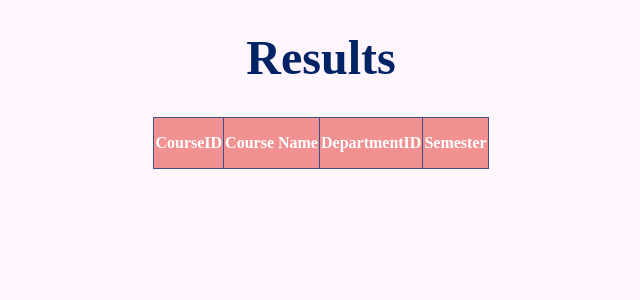
After one commit to InquisitiveMe15/G1_200001032_200001036_200001047_200001051_course_faculty, a Flask app: template templates/filteredtable_5.html in a window 1280 px wide. The commit adds this page. Shown: the top 300 px of the page, without its empty margins (319-959 px from the left). Run offline with Flask 2, Linux system fonts and the light colour scheme; the template is opened without the code that fills it: most values are stand-ins (such as "Sample title", 1, 10 or a date in 2020); lists and menus that the app fills with data are empty.

Commit message:
queries part done

```diff
--- a/app.py
+++ b/app.py
@@ -376,8 +376,8 @@ def executeQuery5():
             while(row != None):
                 cursorID.append(row[0])
                 row = cursor.fetchone()
-        for id in cursorID:    #extra
-            print(id)
+        # for id in cursorID:    #extra
+        #     print(id)
         ValidCourseID=[]
         for id in cursorID:
             query_string="SELECT courseID from istaughtby WHERE courseID='{}' AND (startingYear<2020) AND (endYear IS NULL OR endYear > 2020)".format(id)
@@ -391,8 +391,8 @@ def executeQuery5():
                 while(row != None):
                     ValidCourseID.append(row[0])
                     row = cursor.fetchone()
-        for id in ValidCourseID:      #extra
-            print(id)
+        # for id in ValidCourseID:      #extra
+        #     print(id)
         CourseName=[]
         for id in ValidCourseID:
             query_string="SELECT courseName FROM courses WHERE courseID='{}'".format(id)
@@ -406,9 +406,44 @@ def executeQuery5():
                 while(row != None):
                     CourseName.append(row[0])
                     row = cursor.fetchone()
-        for name in CourseName:
-            print(name)
-        return render_template("filteredtable.html", resultlist=CourseName, result="Courses")
+        departmentID=[]
+        for id in ValidCourseID:
+            query_string="SELECT deapartmentID FROM courses WHERE courseID='{}'".format(id)
+            cursor.execute(query_string)
+            row=cursor.fetchone()
+            if(row==None):
+                print("No such course exists.")
+            else:
+                departmentID.append(row[0])
+                row = cursor.fetchone()
+                while(row != None):
+                    departmentID.append(row[0])
+                    row = cursor.fetchone()
+        semester=[]
+        for id in ValidCourseID:
+            query_string="SELECT semester FROM courses WHERE courseID='{}'".format(id)
+            cursor.execute(query_string)
+            row=cursor.fetchone()
+            if(row==None):
+                print("No such course exists.")
+            else:
+                semester.append(row[0])
+                row = cursor.fetchone()
+                while(row != None):
+                    semester.append(row[0])
+                    row = cursor.fetchone()
+        # for name in CourseName:  #extra
+        #     print(name)
+        result=[]
+        length=len(ValidCourseID)
+        result.append(ValidCourseID)
+        result.append(CourseName)
+        result.append(departmentID)
+        result.append(semester)
+        print(result)
+        print(type(result))
+        return render_template("filteredtable_5.html", result=result, length=length)
+        return render_template("filteredtable_5.html", courseidlist=ValidCourseID, coursenamelist=CourseName, semesterlist=semester, departmentlist=departmentID)
 
     return("NOT SUBMITTED PROPERLY")
 
--- a/queries/sql_queries_database2_dummy.sql
+++ b/queries/sql_queries_database2_dummy.sql
@@ -128,6 +128,7 @@ INSERT INTO associated (departmentID, facultyId) values (3, 3);
 INSERT INTO associated (departmentID, facultyId) values (1, 6);
 INSERT INTO associated (departmentID, facultyId) values (6, 7);
 INSERT INTO associated (departmentID, facultyId) values (1, 8);
+
 SELECT * FROM associated;
 
 INSERT INTO istaughtby (courseID, facultyId, startingYear, day, timing, roomNO) VALUES (104,5,2009,"M,T,W","10:00","1");
@@ -136,5 +137,8 @@ INSERT INTO istaughtby (courseID, facultyId, startingYear, day, timing, roomNO)
 INSERT INTO istaughtby (courseID, facultyId, startingYear, day, timing, roomNO) VALUES (156,3,2009,"M,T,W","10:00","4");
 INSERT INTO istaughtby (courseID, facultyId, startingYear, day, timing, roomNO) VALUES (201,2,2009,"M,T,W","11:00","5");
 INSERT INTO istaughtby (courseID, facultyId, startingYear, day, timing, roomNO) VALUES (207,1,2009,"M,T,W","12:00","5");
+INSERT INTO istaughtby (courseID, facultyId, startingYear, day, timing, roomNO) VALUES (201,1,2009,"M,T,W","12:00","5");
 INSERT INTO istaughtby (courseID, facultyId, startingYear, day, timing, roomNO) VALUES (203,8,2009,"M,T,W","10:00","5");
+UPDATE istaughtby SET endYear = 2011 WHERE courseID = 201;
+
 SELECT * FROM istaughtby;
--- /dev/null
+++ b/static/filteredtable.css
@@ -0,0 +1,30 @@
+body {
+    text-align:center;
+    background-color: #FFF5FD;
+  }
+
+  h1 {
+    margin-top:30px;
+    color: #002366;
+    text-shadow: 0 2 2 grey;
+    font-size:3rem;
+  }
+  table{
+    margin: 20px auto 150px auto;
+    border-collapse: collapse;
+    border: 1px solid #3C5186;
+  }
+  th{
+    height: 48px;
+    background-color: #F29191;
+    color:white;
+  }
+  td {
+    height: 55px;
+    text-align:center;
+    width: 290px;
+    padding: 5px;
+  }
+  tr:nth-child(odd) {
+    background-color: #F8F5F1;
+  }
--- a/templates/filteredtable.html
+++ b/templates/filteredtable.html
@@ -18,7 +18,7 @@
 
         {% for j in resultlist %}
         <tr>
-            <td>{{ j[0] }}</td>
+            <td>{{ j }}</td>
         </tr>
 
         {% endfor %}
--- /dev/null
+++ b/templates/filteredtable_5.html
@@ -0,0 +1,64 @@
+<!DOCTYPE html>
+<html lang="en">
+
+<head>
+    <meta charset="utf-8">
+    <title>Results</title>
+    <link rel="stylesheet" href="{{url_for('static',filename='filteredtable.css')}}">
+</head>
+
+<body>
+    <h1>Results</h1>
+
+    <table border=1>
+        <tr>
+            <th>CourseID</th>
+            <th>Course Name</th>
+            <th>DepartmentID</th>
+            <th>Semester</th>
+        </tr>
+
+        {% for i in range(length) %}
+            <tr>
+                {% for j in range(4) %}
+                    <td>{{ result[j][i] }}</td>
+                {% endfor %}
+            </tr>
+        {% endfor %}
+
+        <!-- ***************************************************************************** -->
+        <!-- {% for j in courseidlist %}
+        <tr>
+            <td>{{ j }}</td>
+        </tr>
+
+        {% endfor %}
+
+        {% for j in coursenamelist %}
+        <tr>
+            <td>{{ j }}</td>
+        </tr>
+
+        {% endfor %}
+
+        {% for j in departmentIDlist %}
+        <tr>
+            <td>{{ j }}</td>
+        </tr>
+
+        {% endfor %}
+
+        {% for j in semesterlist %}
+        <tr>
+            <td>{{ j }}</td>
+        </tr>
+
+        {% endfor %} -->
+        <!-- ***************************************************************** -->
+
+
+    </table>
+
+</body>
+
+</html>
```
